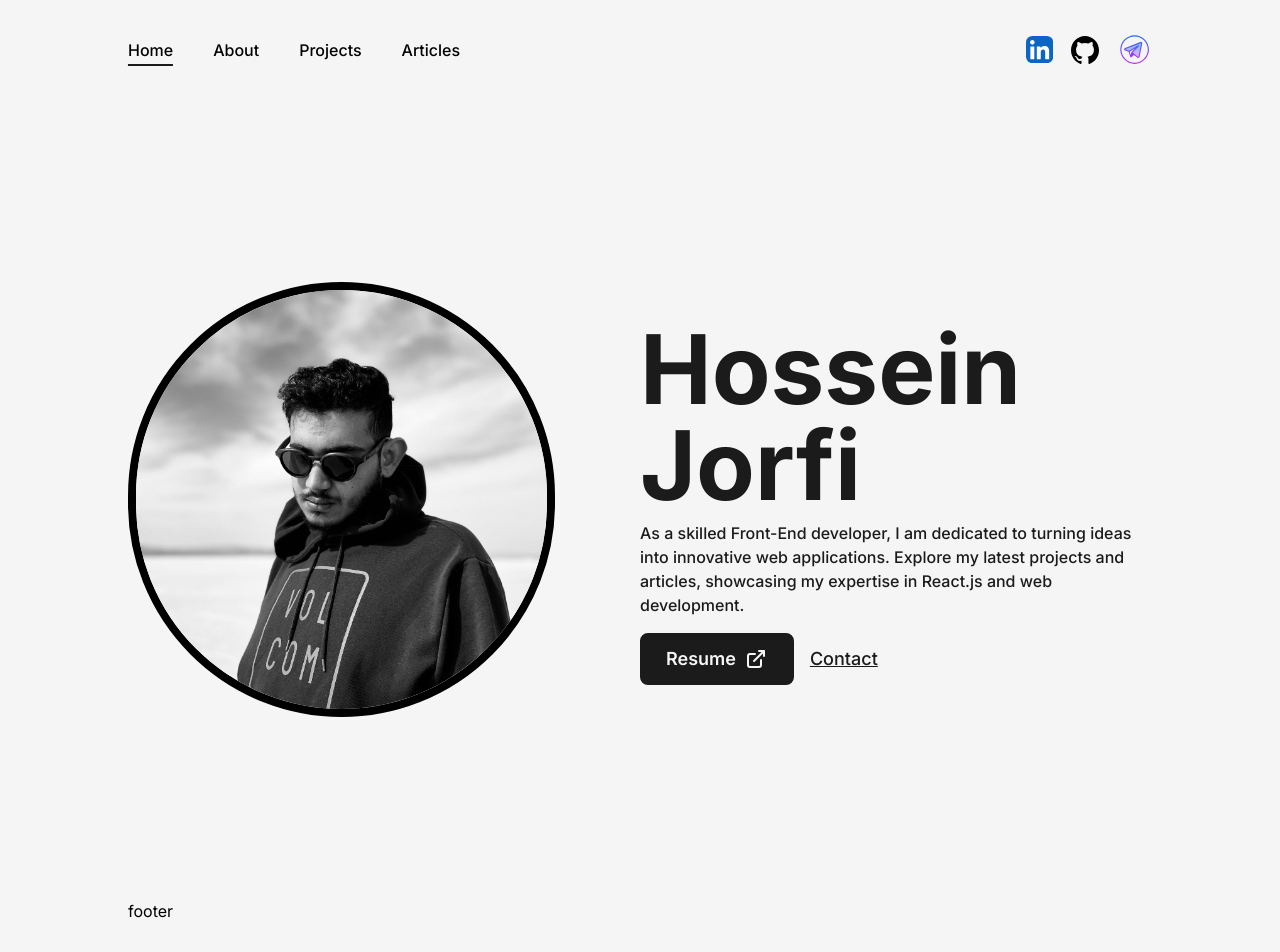
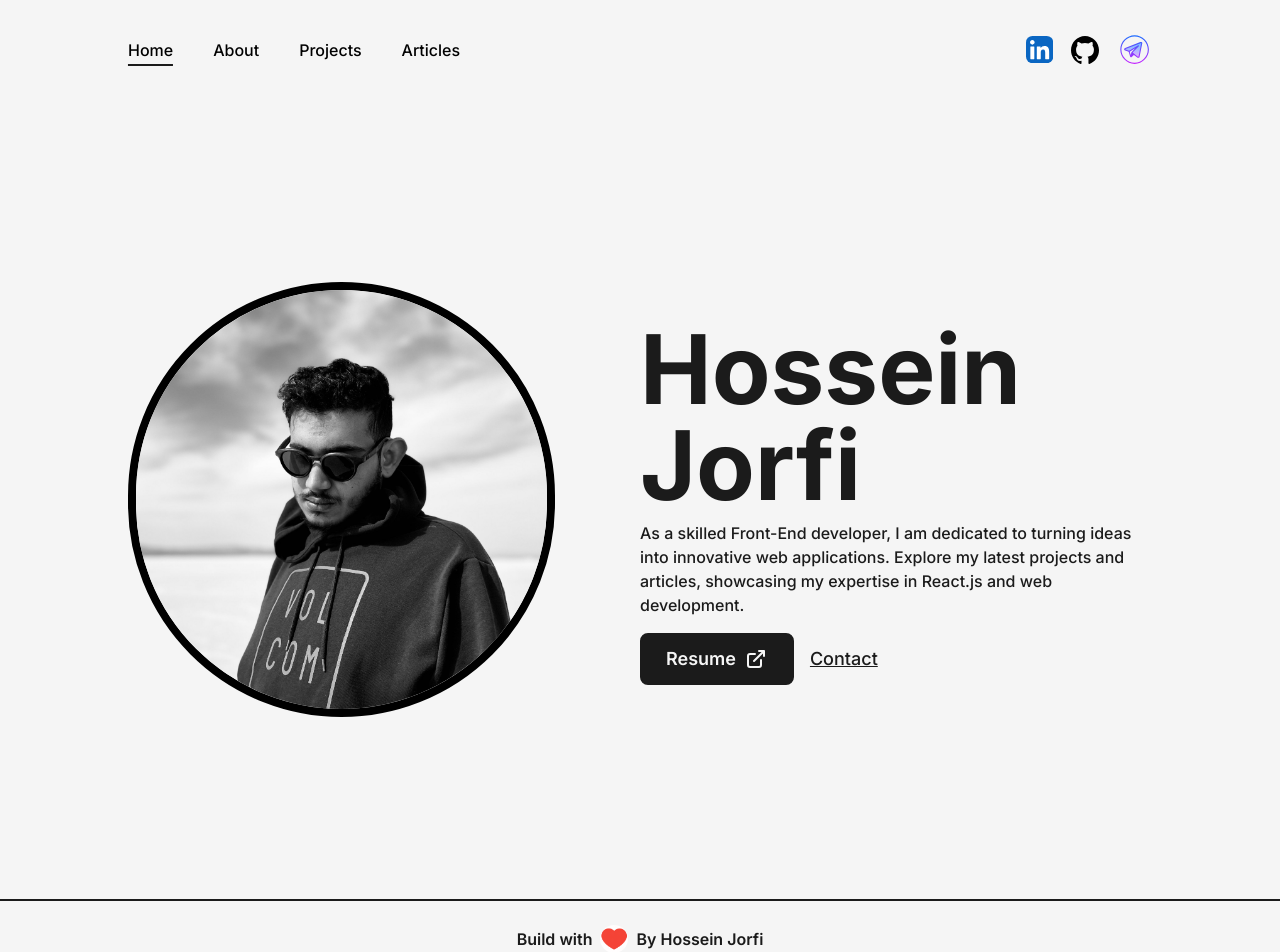
Before and after one commit to hossein-jorfi/portfolio-website, a Next.js app: page / in a window 1280 px wide. Shown: the top 952 px of the page. Before the commit the page ends 923 px from the top, so only its background shows below. Built offline with nearby package versions, Linux system fonts and the light colour scheme.

Commit message:
footer completed

```diff
--- a/src/app/page.tsx
+++ b/src/app/page.tsx
@@ -8,7 +8,7 @@ import { motion } from "framer-motion";
 
 function Home() {
   return (
-    <div className="flex items-center text-dark w-full min-h-screen z-0 bg-light px-32 2xl:container">
+    <div className="my-container flex items-center text-dark w-full min-h-screen z-0 bg-light">
       <div className="flex items-center justify-between w-full">
         <motion.div
           initial={{ x: -100, opacity: 0 }}
--- a/src/components/Footer.tsx
+++ b/src/components/Footer.tsx
@@ -1,7 +1,18 @@
+import Image from "next/image";
+import heartGif from "../../public/gif/icons8-heart.gif";
+
 const Footer = () => {
-      return (
-            <footer className="my-container">footer</footer>
-      );
+  return (
+    <footer className="my-container border-t-2 flex justify-center items-center border-dark py-6">
+      <p className="text-dark font-semibold flex items-center">
+        Build with{" "}
+        <span className="px-2 w-11">
+          <Image src={heartGif} alt="heart" className="rounded-full" />
+        </span>{" "}
+        By Hossein Jorfi
+      </p>
+    </footer>
+  );
 };
 
 export default Footer;
```
Also changed, not shown: public/gif/icons8-heart.gif (added).
